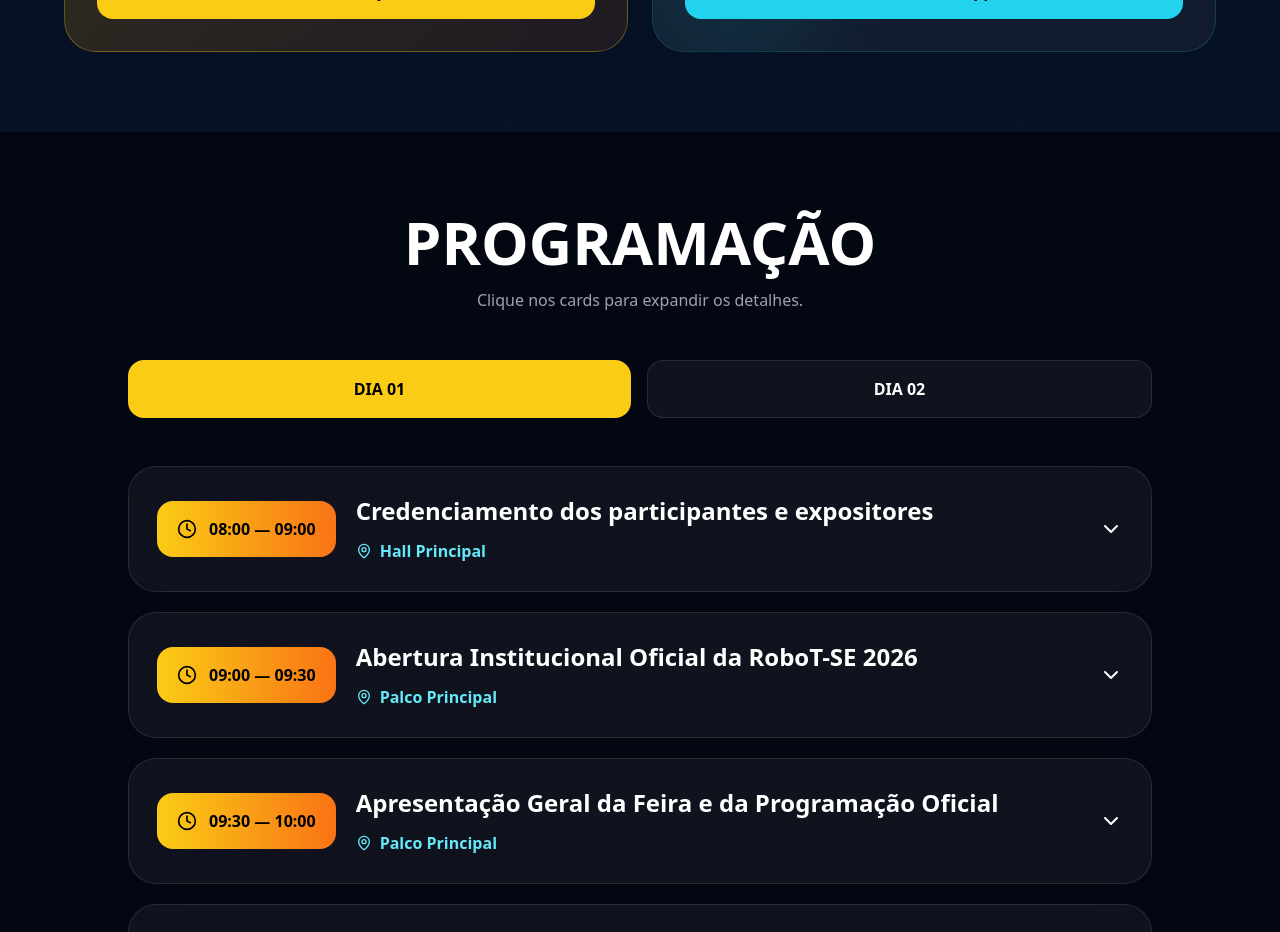
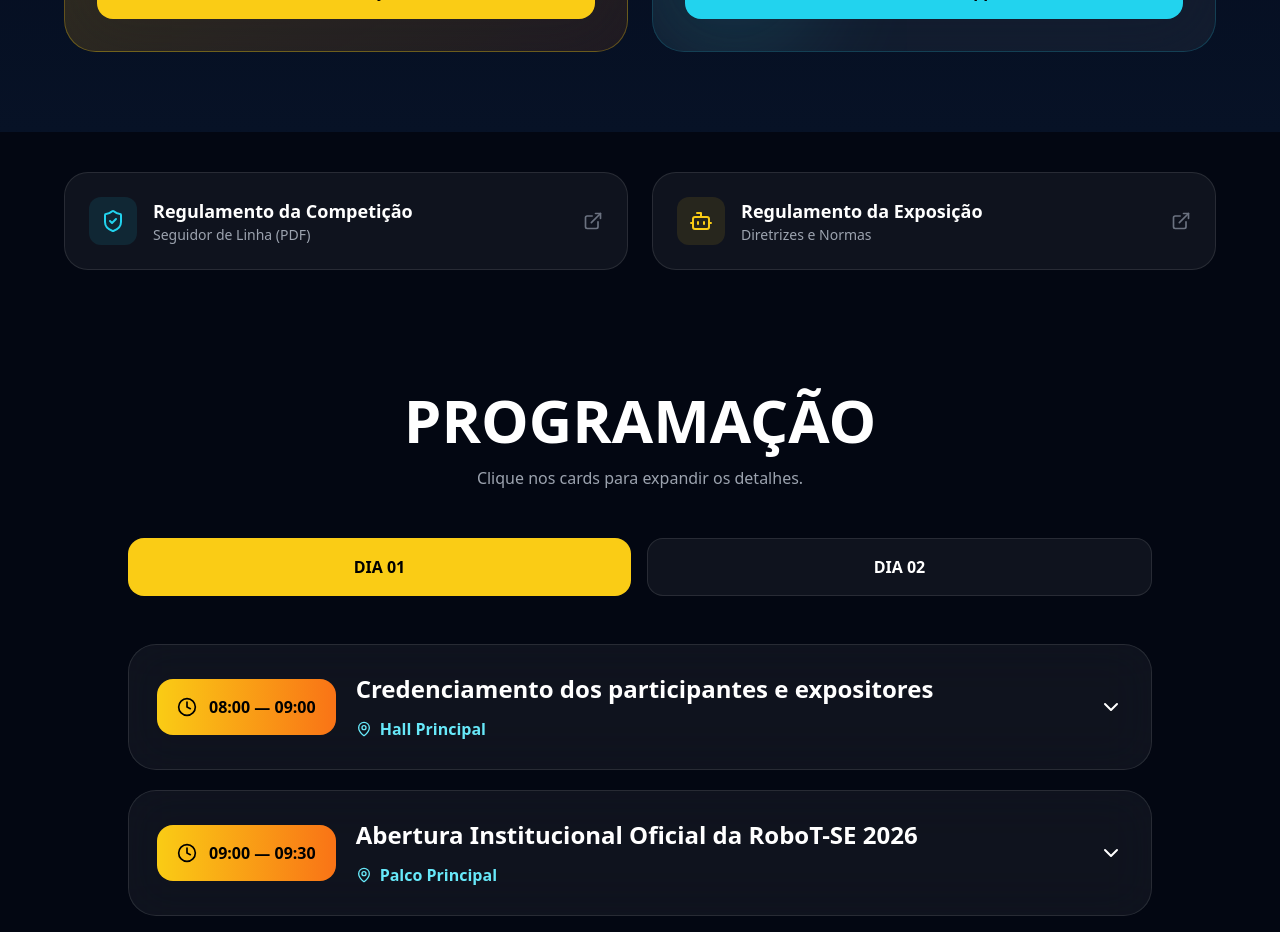
Before and after one commit to Irandisilvaa/robot-se-landing, a React (Vite) app: page / in a window 1280 px wide. Shown: the part 1800-2732 px from the top of the page. Built offline with nearby package versions, Linux system fonts and the light colour scheme.

Commit message:
regulamento

```diff
--- a/src/App.tsx
+++ b/src/App.tsx
@@ -506,6 +506,50 @@
         </div>
       </section>
 
+      {/* ================= REGULAMENTOS ================= */}
+<section className="py-10 px-5">
+  <div className="max-w-6xl mx-auto grid md:grid-cols-2 gap-6">
+
+    {/* Botão Regulamento Competição */}
+    <a
+      href="https://drive.google.com/file/d/1lf22IiSSORucagh5HRe1D7wukO_4_oAG/view?usp=sharing"
+      target="_blank"
+      rel="noopener noreferrer"
+      className="flex items-center justify-between gap-4 bg-white/5 border border-white/10 hover:border-cyan-400/50 p-6 rounded-3xl transition-all group"
+    >
+      <div className="flex items-center gap-4">
+        <div className="p-3 bg-cyan-400/10 text-cyan-400 rounded-xl">
+          <ShieldCheck size={24} />
+        </div>
+        <div>
+          <h4 className="font-black text-lg">Regulamento da Competição</h4>
+          <p className="text-sm text-gray-400">Seguidor de Linha (PDF)</p>
+        </div>
+      </div>
+      <ExternalLink className="text-gray-500 group-hover:text-cyan-400" size={20} />
+    </a>
+
+    {/* Botão Regulamento Exposição */}
+    <a
+      href="https://docs.google.com/document/d/1BWI_StZd5-k2D4-gYR8_cI1eyhKlIPNjwKZcVSFncJQ/edit?usp=sharing"
+      target="_blank"
+      rel="noopener noreferrer"
+      className="flex items-center justify-between gap-4 bg-white/5 border border-white/10 hover:border-yellow-400/50 p-6 rounded-3xl transition-all group"
+    >
+      <div className="flex items-center gap-4">
+        <div className="p-3 bg-yellow-400/10 text-yellow-400 rounded-xl">
+          <Bot size={24} />
+        </div>
+        <div>
+          <h4 className="font-black text-lg">Regulamento da Exposição</h4>
+          <p className="text-sm text-gray-400">Diretrizes e Normas</p>
+        </div>
+      </div>
+      <ExternalLink className="text-gray-500 group-hover:text-yellow-400" size={20} />
+    </a>
+  </div>
+</section>
+
       {/* ================= PROGRAMAÇÃO ================= */}
 
       <section className="py-20 px-4">
```
